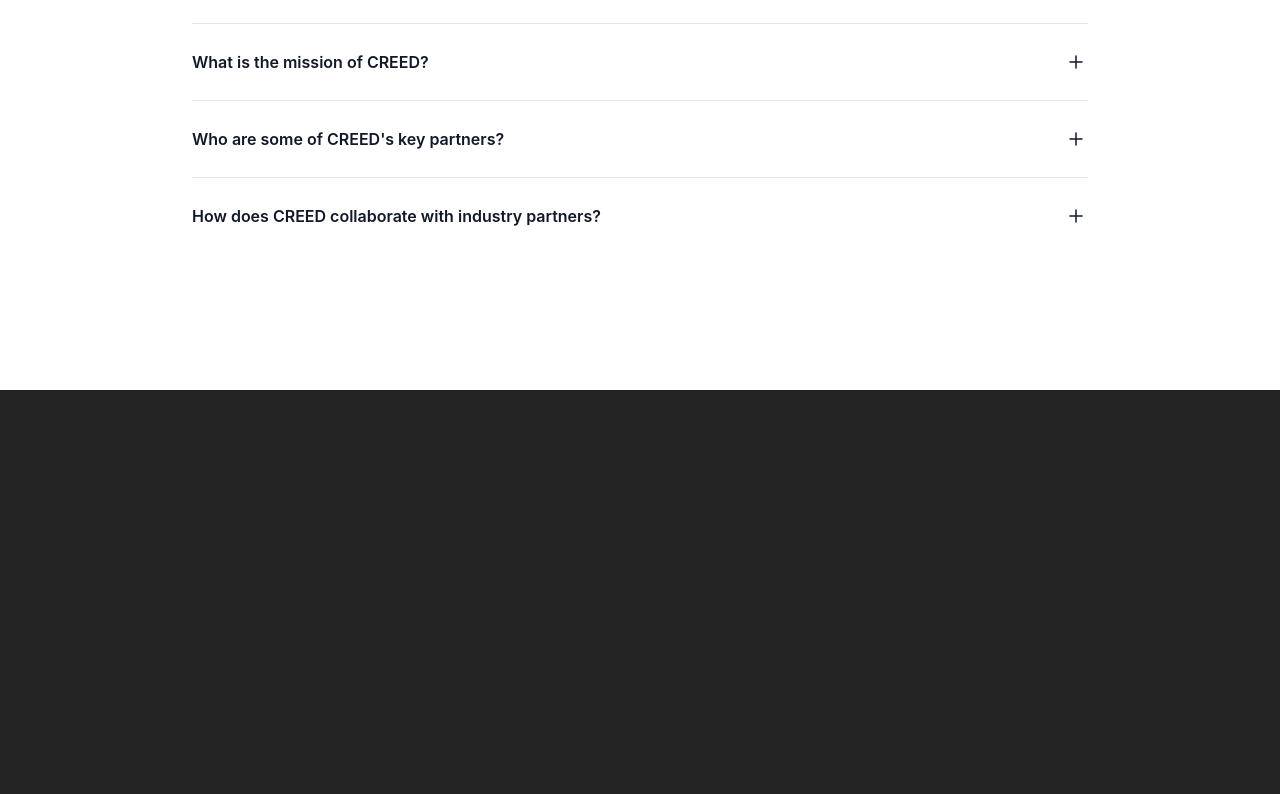
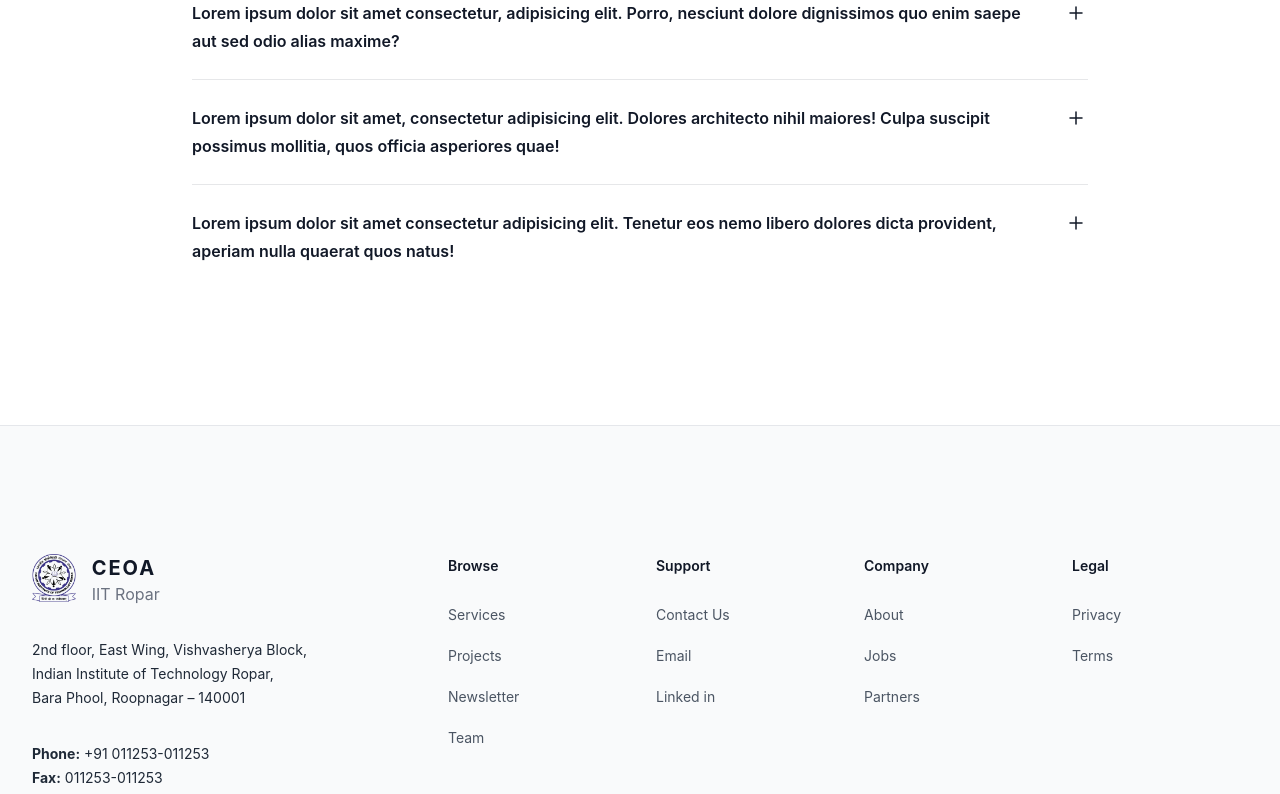
Before and after one commit to TuhinanshuModgil/CEOE_website, a React (Vite) app: page /COE in a window 1280 px wide. Shown: the part 4060-4854 px from the top of the page. Before the commit the page ends 4450 px from the top, so only its background shows below. Built offline with nearby package versions, Linux system fonts and the light colour scheme.

Commit message:
fixed scroll to top issue

```diff
--- a/src/Layout.jsx
+++ b/src/Layout.jsx
@@ -1,14 +1,16 @@
 import React from 'react'
 import { Outlet } from 'react-router-dom'
 import Navbar from './components/Navbar'
-// import Footer from './components/Footer'
+import Footer from './components/Footer'
+import ScrollToTop from './ScrollToTo'
 
 function Layout() {
   return (
     <>
     <Navbar/>
+    <ScrollToTop/>
     <Outlet />
-    {/* <Footer/> */}
+    <Footer/>
     </>
   )
 }
--- /dev/null
+++ b/src/ScrollToTo.jsx
@@ -0,0 +1,17 @@
+import { useEffect } from "react";
+import { useLocation } from "react-router-dom";
+
+export default function ScrollToTop({ children }) {
+  const { pathname } = useLocation();
+
+  useEffect(() => {
+    const canControlScrollRestoration = 'scrollRestoration' in window.history
+    if (canControlScrollRestoration) {
+      window.history.scrollRestoration = 'manual';
+    }
+
+    window.scrollTo(0, 0);
+  }, [pathname]);
+
+  return children;
+}
--- a/src/components/CEP_Page/CEP_FAQs.jsx
+++ b/src/components/CEP_Page/CEP_FAQs.jsx
@@ -3,32 +3,27 @@
 
 const faqs = [
   {
-    question: "What is CREED?",
+    question: " Lorem ipsum dolor sit amet consectetur, adipisicing elit. Porro, nesciunt dolore dignissimos quo enim saepe aut sed odio alias maxime? ",
     answer:
-      "The Center of Research for Energy Efficiency and Decarbonisation (CREED) is a pioneering research center established in 2023 at the Indian Institute of Technology, Ropar. It focuses on advancing energy efficiency and decarbonisation through interdisciplinary research and collaborations.",
+      " Lorem ipsum dolor sit amet consectetur adipisicing elit. Libero quod sint ut repellat molestiae modi quasi voluptatibus alias? Possimus quibusdam molestiae minus recusandae quis excepturi at laboriosam facilis, animi ullam reprehenderit quaerat assumenda earum nulla dolorem, itaque aliquid, eos maxime. ",
   },{
-    question: "Who are the key members of the CREED team?",
+    question: "Lorem ipsum dolor sit amet consectetur, adipisicing elit. Porro, nesciunt dolore dignissimos quo enim saepe aut sed odio alias maxime?",
     answer:
-      "Our team comprises ten faculty members, including professors, associate professors, and assistant professors from diverse disciplines, all dedicated to sustainable energy research.",
+      " Lorem ipsum dolor sit amet consectetur adipisicing elit. Officiis, eaque consectetur, vero totam fugiat neque dolores illum sit fuga repellendus sint beatae similique doloribus qui accusamus. Esse architecto ipsam facere sit amet, quaerat laboriosam autem ea reprehenderit mollitia, vel dolorem! ",
   }
   ,{
-    question: "What is the mission of CREED?",
+    question: " Lorem ipsum dolor sit amet, consectetur adipisicing elit. Dolores architecto nihil maiores! Culpa suscipit possimus mollitia, quos officia asperiores quae! ",
     answer:
-      "CREED aims to be a leader in energy research and decarbonisation, fostering collaborations and driving impactful initiatives to promote sustainable energy practices.",
+      " Lorem ipsum, dolor sit amet consectetur adipisicing elit. Amet, in? Eveniet, animi. Dignissimos beatae totam neque odit! Neque, voluptatem? Consequuntur fuga, facere ad dolorem exercitationem nihil earum, consequatur veniam quis in facilis amet tenetur quam officia obcaecati fugit animi! Excepturi! ",
   }
   ,{
-    question: "Who are some of CREED's key partners?",
+    question: " Lorem ipsum dolor sit amet consectetur adipisicing elit. Tenetur eos nemo libero dolores dicta provident, aperiam nulla quaerat quos natus! ",
     answer:
-      "We have initiated partnerships with the Energy Consortium Centre at IIT Ropar and established strategic collaborations with the Punjab Energy Development Agency (PEDA). These partnerships enhance our collaborative efforts in energy research and innovation.",
+      " Lorem ipsum dolor sit amet consectetur adipisicing elit. Veniam odit cupiditate, ex, aperiam architecto eum accusantium doloribus consequatur repellat officia enim dolores quos sit optio, consequuntur dolore ipsum. Fuga aperiam aliquam a adipisci, cumque possimus iste doloribus eveniet recusandae cum. ",
   }
-  ,{
-    question: "How does CREED collaborate with industry partners?",
-    answer:
-      "CREED collaborates with various industry partners through paid energy audits, joint research projects, and strategic initiatives aimed at reducing carbon footprints and enhancing energy efficiency.",
-  }
+
   // More questions...
 ]
-
 export default function CEP_FAQs() {
   return (
     <div className="bg-white border-t">
--- a/src/components/Exec_Training_Page/Exec_Training_FAQs.jsx
+++ b/src/components/Exec_Training_Page/Exec_Training_FAQs.jsx
@@ -3,29 +3,25 @@
 
 const faqs = [
   {
-    question: "What is CREED?",
+    question: " Lorem ipsum dolor sit amet consectetur, adipisicing elit. Porro, nesciunt dolore dignissimos quo enim saepe aut sed odio alias maxime? ",
     answer:
-      "The Center of Research for Energy Efficiency and Decarbonisation (CREED) is a pioneering research center established in 2023 at the Indian Institute of Technology, Ropar. It focuses on advancing energy efficiency and decarbonisation through interdisciplinary research and collaborations.",
+      " Lorem ipsum dolor sit amet consectetur adipisicing elit. Libero quod sint ut repellat molestiae modi quasi voluptatibus alias? Possimus quibusdam molestiae minus recusandae quis excepturi at laboriosam facilis, animi ullam reprehenderit quaerat assumenda earum nulla dolorem, itaque aliquid, eos maxime. ",
   },{
-    question: "Who are the key members of the CREED team?",
+    question: "Lorem ipsum dolor sit amet consectetur, adipisicing elit. Porro, nesciunt dolore dignissimos quo enim saepe aut sed odio alias maxime?",
     answer:
-      "Our team comprises ten faculty members, including professors, associate professors, and assistant professors from diverse disciplines, all dedicated to sustainable energy research.",
+      " Lorem ipsum dolor sit amet consectetur adipisicing elit. Officiis, eaque consectetur, vero totam fugiat neque dolores illum sit fuga repellendus sint beatae similique doloribus qui accusamus. Esse architecto ipsam facere sit amet, quaerat laboriosam autem ea reprehenderit mollitia, vel dolorem! ",
   }
   ,{
-    question: "What is the mission of CREED?",
+    question: " Lorem ipsum dolor sit amet, consectetur adipisicing elit. Dolores architecto nihil maiores! Culpa suscipit possimus mollitia, quos officia asperiores quae! ",
     answer:
-      "CREED aims to be a leader in energy research and decarbonisation, fostering collaborations and driving impactful initiatives to promote sustainable energy practices.",
+      " Lorem ipsum, dolor sit amet consectetur adipisicing elit. Amet, in? Eveniet, animi. Dignissimos beatae totam neque odit! Neque, voluptatem? Consequuntur fuga, facere ad dolorem exercitationem nihil earum, consequatur veniam quis in facilis amet tenetur quam officia obcaecati fugit animi! Excepturi! ",
   }
   ,{
-    question: "Who are some of CREED's key partners?",
+    question: " Lorem ipsum dolor sit amet consectetur adipisicing elit. Tenetur eos nemo libero dolores dicta provident, aperiam nulla quaerat quos natus! ",
     answer:
-      "We have initiated partnerships with the Energy Consortium Centre at IIT Ropar and established strategic collaborations with the Punjab Energy Development Agency (PEDA). These partnerships enhance our collaborative efforts in energy research and innovation.",
+      " Lorem ipsum dolor sit amet consectetur adipisicing elit. Veniam odit cupiditate, ex, aperiam architecto eum accusantium doloribus consequatur repellat officia enim dolores quos sit optio, consequuntur dolore ipsum. Fuga aperiam aliquam a adipisci, cumque possimus iste doloribus eveniet recusandae cum. ",
   }
-  ,{
-    question: "How does CREED collaborate with industry partners?",
-    answer:
-      "CREED collaborates with various industry partners through paid energy audits, joint research projects, and strategic initiatives aimed at reducing carbon footprints and enhancing energy efficiency.",
-  }
+
   // More questions...
 ]
 
--- a/src/components/FAQ.jsx
+++ b/src/components/FAQ.jsx
@@ -3,29 +3,25 @@
 
 const faqs = [
   {
-    question: "What is CREED?",
+    question: " Lorem ipsum dolor sit amet consectetur, adipisicing elit. Porro, nesciunt dolore dignissimos quo enim saepe aut sed odio alias maxime? ",
     answer:
-      "The Center of Research for Energy Efficiency and Decarbonisation (CREED) is a pioneering research center established in 2023 at the Indian Institute of Technology, Ropar. It focuses on advancing energy efficiency and decarbonisation through interdisciplinary research and collaborations.",
+      " Lorem ipsum dolor sit amet consectetur adipisicing elit. Libero quod sint ut repellat molestiae modi quasi voluptatibus alias? Possimus quibusdam molestiae minus recusandae quis excepturi at laboriosam facilis, animi ullam reprehenderit quaerat assumenda earum nulla dolorem, itaque aliquid, eos maxime. ",
   },{
-    question: "Who are the key members of the CREED team?",
+    question: "Lorem ipsum dolor sit amet consectetur, adipisicing elit. Porro, nesciunt dolore dignissimos quo enim saepe aut sed odio alias maxime?",
     answer:
-      "Our team comprises ten faculty members, including professors, associate professors, and assistant professors from diverse disciplines, all dedicated to sustainable energy research.",
+      " Lorem ipsum dolor sit amet consectetur adipisicing elit. Officiis, eaque consectetur, vero totam fugiat neque dolores illum sit fuga repellendus sint beatae similique doloribus qui accusamus. Esse architecto ipsam facere sit amet, quaerat laboriosam autem ea reprehenderit mollitia, vel dolorem! ",
   }
   ,{
-    question: "What is the mission of CREED?",
+    question: " Lorem ipsum dolor sit amet, consectetur adipisicing elit. Dolores architecto nihil maiores! Culpa suscipit possimus mollitia, quos officia asperiores quae! ",
     answer:
-      "CREED aims to be a leader in energy research and decarbonisation, fostering collaborations and driving impactful initiatives to promote sustainable energy practices.",
+      " Lorem ipsum, dolor sit amet consectetur adipisicing elit. Amet, in? Eveniet, animi. Dignissimos beatae totam neque odit! Neque, voluptatem? Consequuntur fuga, facere ad dolorem exercitationem nihil earum, consequatur veniam quis in facilis amet tenetur quam officia obcaecati fugit animi! Excepturi! ",
   }
   ,{
-    question: "Who are some of CREED's key partners?",
+    question: " Lorem ipsum dolor sit amet consectetur adipisicing elit. Tenetur eos nemo libero dolores dicta provident, aperiam nulla quaerat quos natus! ",
     answer:
-      "We have initiated partnerships with the Energy Consortium Centre at IIT Ropar and established strategic collaborations with the Punjab Energy Development Agency (PEDA). These partnerships enhance our collaborative efforts in energy research and innovation.",
+      " Lorem ipsum dolor sit amet consectetur adipisicing elit. Veniam odit cupiditate, ex, aperiam architecto eum accusantium doloribus consequatur repellat officia enim dolores quos sit optio, consequuntur dolore ipsum. Fuga aperiam aliquam a adipisci, cumque possimus iste doloribus eveniet recusandae cum. ",
   }
-  ,{
-    question: "How does CREED collaborate with industry partners?",
-    answer:
-      "CREED collaborates with various industry partners through paid energy audits, joint research projects, and strategic initiatives aimed at reducing carbon footprints and enhancing energy efficiency.",
-  }
+
   // More questions...
 ]
 
--- a/src/components/Footer.jsx
+++ b/src/components/Footer.jsx
@@ -109,9 +109,25 @@
                 <p className='text-gray-500'>IIT Ropar</p>
               </div>
             </a>
-            <p className="text-sm leading-6 text-gray-800">
-              Leading the charge towards sustainable solutions
+
+            <div className="text-sm leading-6 text-gray-800">
+            <p>
+              2nd floor, East Wing, Vishvasherya Block,
             </p>
+            <p>
+              Indian Institute of Technology Ropar,
+            </p>
+            <p>
+            Bara Phool, Roopnagar – 140001
+            </p>
+
+            </div>
+            <div className="text-sm leading-6 text-gray-800">
+              <p><span className="font-bold">Phone:</span> +91 011253-011253</p>
+              <p><span className="font-bold">Fax:</span> 011253-011253</p>
+              <p><span className="font-bold">Eamil:</span> deanceoa@admin.iitrpr.ac.in</p>
+            </div>
+
             <div className="flex space-x-6">
               {navigation.social.map((item) => (
                 <a key={item.name} href={item.href} className="text-gray-700 hover:text-gray-400">
--- a/src/components/QIP_Page/QIP_FAQs.jsx
+++ b/src/components/QIP_Page/QIP_FAQs.jsx
@@ -3,29 +3,25 @@
 
 const faqs = [
   {
-    question: "What is CREED?",
+    question: " Lorem ipsum dolor sit amet consectetur, adipisicing elit. Porro, nesciunt dolore dignissimos quo enim saepe aut sed odio alias maxime? ",
     answer:
-      "The Center of Research for Energy Efficiency and Decarbonisation (CREED) is a pioneering research center established in 2023 at the Indian Institute of Technology, Ropar. It focuses on advancing energy efficiency and decarbonisation through interdisciplinary research and collaborations.",
+      " Lorem ipsum dolor sit amet consectetur adipisicing elit. Libero quod sint ut repellat molestiae modi quasi voluptatibus alias? Possimus quibusdam molestiae minus recusandae quis excepturi at laboriosam facilis, animi ullam reprehenderit quaerat assumenda earum nulla dolorem, itaque aliquid, eos maxime. ",
   },{
-    question: "Who are the key members of the CREED team?",
+    question: "Lorem ipsum dolor sit amet consectetur, adipisicing elit. Porro, nesciunt dolore dignissimos quo enim saepe aut sed odio alias maxime?",
     answer:
-      "Our team comprises ten faculty members, including professors, associate professors, and assistant professors from diverse disciplines, all dedicated to sustainable energy research.",
+      " Lorem ipsum dolor sit amet consectetur adipisicing elit. Officiis, eaque consectetur, vero totam fugiat neque dolores illum sit fuga repellendus sint beatae similique doloribus qui accusamus. Esse architecto ipsam facere sit amet, quaerat laboriosam autem ea reprehenderit mollitia, vel dolorem! ",
   }
   ,{
-    question: "What is the mission of CREED?",
+    question: " Lorem ipsum dolor sit amet, consectetur adipisicing elit. Dolores architecto nihil maiores! Culpa suscipit possimus mollitia, quos officia asperiores quae! ",
     answer:
-      "CREED aims to be a leader in energy research and decarbonisation, fostering collaborations and driving impactful initiatives to promote sustainable energy practices.",
+      " Lorem ipsum, dolor sit amet consectetur adipisicing elit. Amet, in? Eveniet, animi. Dignissimos beatae totam neque odit! Neque, voluptatem? Consequuntur fuga, facere ad dolorem exercitationem nihil earum, consequatur veniam quis in facilis amet tenetur quam officia obcaecati fugit animi! Excepturi! ",
   }
   ,{
-    question: "Who are some of CREED's key partners?",
+    question: " Lorem ipsum dolor sit amet consectetur adipisicing elit. Tenetur eos nemo libero dolores dicta provident, aperiam nulla quaerat quos natus! ",
     answer:
-      "We have initiated partnerships with the Energy Consortium Centre at IIT Ropar and established strategic collaborations with the Punjab Energy Development Agency (PEDA). These partnerships enhance our collaborative efforts in energy research and innovation.",
+      " Lorem ipsum dolor sit amet consectetur adipisicing elit. Veniam odit cupiditate, ex, aperiam architecto eum accusantium doloribus consequatur repellat officia enim dolores quos sit optio, consequuntur dolore ipsum. Fuga aperiam aliquam a adipisci, cumque possimus iste doloribus eveniet recusandae cum. ",
   }
-  ,{
-    question: "How does CREED collaborate with industry partners?",
-    answer:
-      "CREED collaborates with various industry partners through paid energy audits, joint research projects, and strategic initiatives aimed at reducing carbon footprints and enhancing energy efficiency.",
-  }
+
   // More questions...
 ]
 
```
Also changed, not shown: src/components/QIP_Page/index.js (added, +9 -0 lines), src/main.jsx (+10 -9 lines).
